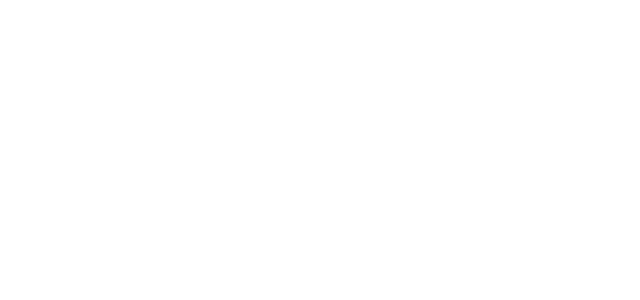
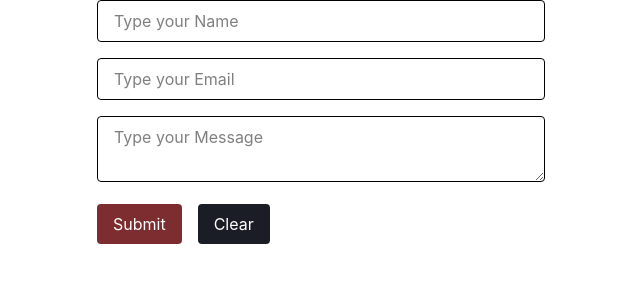
Before and after one commit to dimigeo6595/cf9-react, a React (Vite) app: page /multifield-form in a window 1280 px wide. Before the commit this address had no page. Shown: the top 300 px of the page, without its empty margins (319-959 px from the left). Built offline with nearby package versions, Linux system fonts and the light colour scheme.

Commit message:
feat: add MultiFieldForm component using html validation

```diff
--- a/src/App.tsx
+++ b/src/App.tsx
@@ -22,6 +22,7 @@
 import RouterLayout from "./components/LessonTwo/RouterLayout.tsx";
 import UserPage from "./pages/UserPage.tsx";
 import SearchPage from "./pages/SearchPage.tsx";
+import MultiFieldForm from "./components/LessonNine/MultiFieldForm.tsx";
 // import UserPage from "./pages/UserPage.tsx";
 // import AutoRedirectAdvanced from "./components/LessonSix/AutoRedirectAdvanced.tsx";
 // import Counter from "./components/LessonFour/Counter.tsx";
@@ -150,6 +151,8 @@
 
                 <Route path="search" element={<SearchPage />}/>
 
+                <Route path="multifield-form" element={<MultiFieldForm />} />
+
 
                 {/*/files*/}
                 {/*/files/**/}
--- /dev/null
+++ b/src/components/LessonNine/MultiFieldForm.tsx
@@ -0,0 +1,91 @@
+import {useState} from "react";
+
+type FormValues = {
+    name: string,
+    email: string,
+    message: string,
+}
+const initialValues: FormValues = {
+    name: "",
+    email: "",
+    message: "",
+}
+
+const MultiFieldForm = () => {
+    const [values, setValues] = useState<FormValues>(initialValues);
+    const [submittedData, setSubmittedData] = useState<FormValues | null>(null);
+
+    const handleChange = (
+        e: React.ChangeEvent<HTMLInputElement | HTMLTextAreaElement>
+    ) =>{
+        const { name, value } = e.target;
+        setValues((prev) => ({ ...prev, [name]: value }));
+    }
+
+    const handleClear = () => {
+        setValues(initialValues);
+    }
+
+    const handleSubmit = (e: React.FormEvent<HTMLFormElement>) => {
+        e.preventDefault();
+        setSubmittedData(values)
+        setValues(initialValues)
+    }
+
+    return (
+        <>
+            <form
+                onSubmit={handleSubmit}
+                className="max-w-md mx-auto space-y-4">
+                <input
+                    type="text"
+                    name="name"
+                    value={values.name}
+                    onChange={handleChange}
+                    placeholder="Type your Name"
+                    className="w-full border rounded px-4 py-2"
+                />
+                <input
+                    type="email"
+                    name="email"
+                    value={values.email}
+                    onChange={handleChange}
+                    placeholder="Type your Email"
+                    className="w-full border rounded px-4 py-2"
+                />
+                <textarea
+                    name="message"
+                    value={values.message}
+                    onChange={handleChange}
+                    placeholder="Type your Message"
+                    className="w-full border rounded px-4 py-2"
+                    minLength={5}
+                ></textarea>
+
+                <div className="flex gap-4">
+                    <button
+                        type="submit"
+                        className="bg-cf-dark-red text-white px-4 py-2 rounded">
+                        Submit
+                    </button>
+                    <button
+                        onClick={handleClear}
+                        className="bg-cf-dark-gray text-white px-4 py-2 rounded">
+                        Clear
+                    </button>
+                </div>
+
+            </form>
+            {submittedData && (
+                <>
+                    <div className="mt-6 max-w-md mx-auto border-t space-y-2">
+                        <p><strong>Name:</strong> {submittedData.name}</p>
+                        <p><strong>Email:</strong> {submittedData.email}</p>
+                        <p><strong>Message:</strong> {submittedData.message}</p>
+                    </div>
+                </>
+            )}
+        </>
+    )
+}
+export default MultiFieldForm;
```
